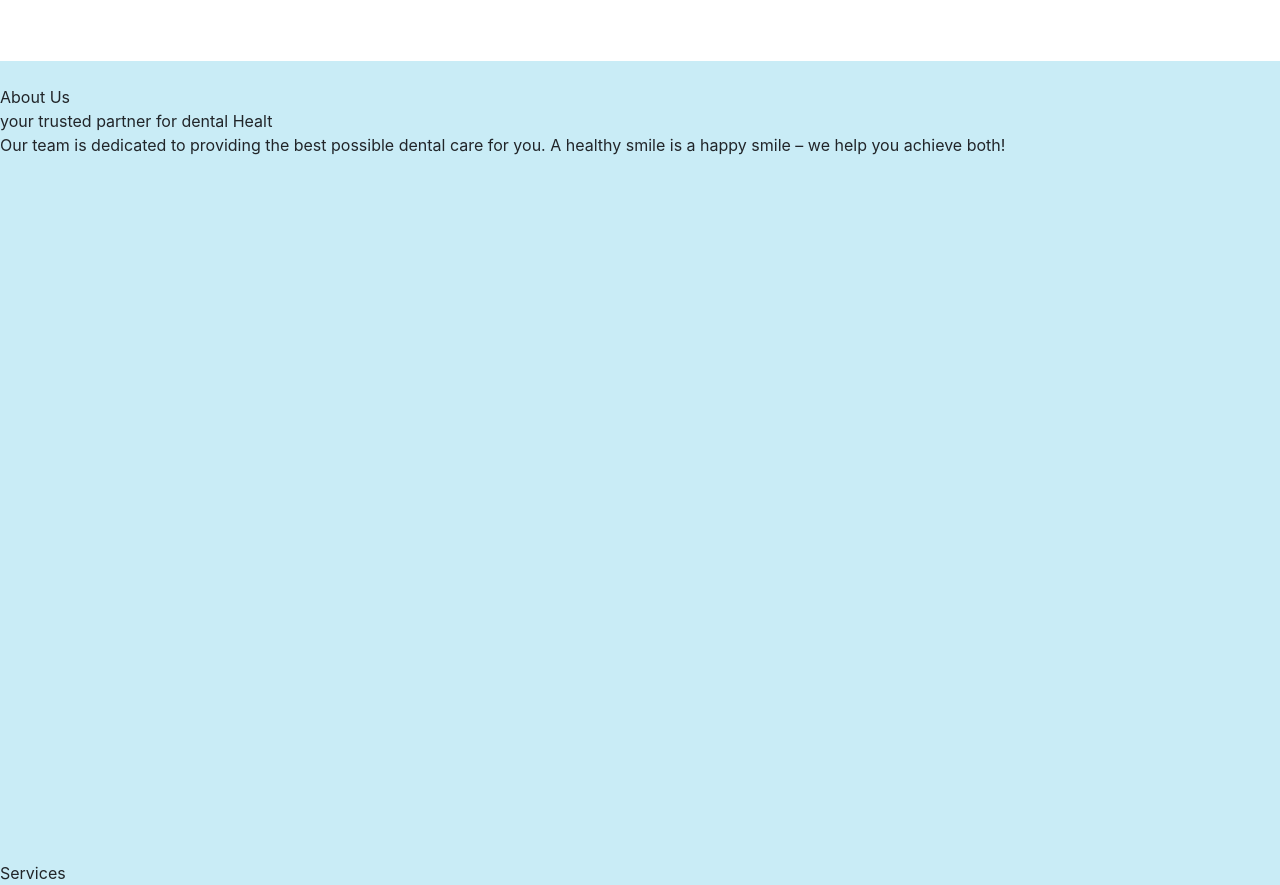
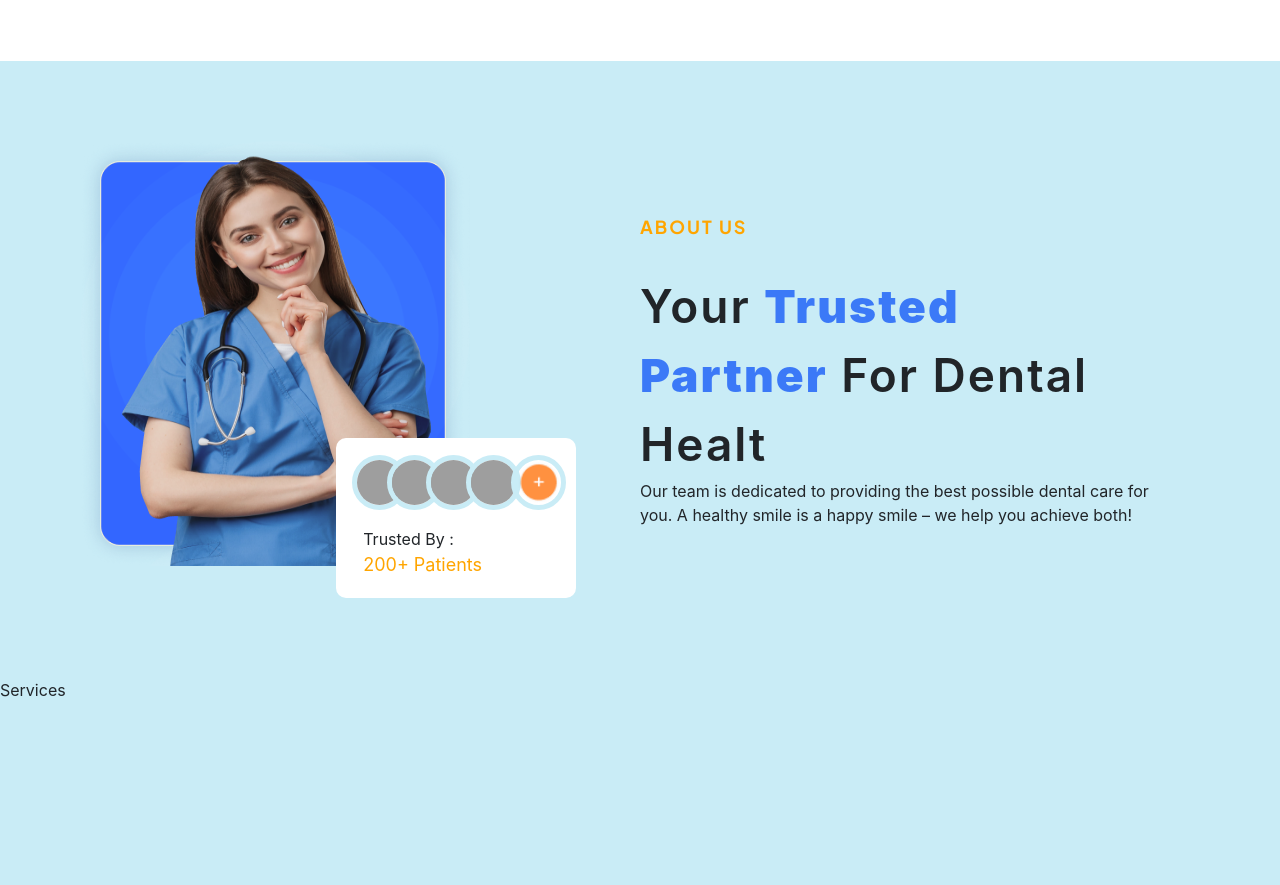
Before and after one commit to Asif-Software-Engineer/HTML, a plain HTML site: page index.html in a window 1280 px wide. Shown: the part 1163-2048 px from the top of the page. After the commit the page ends 1865 px from the top, so only its background shows below. Drawn offline with nearby package versions, Linux system fonts and the light colour scheme; grey boxes are pictures that could not be loaded.

Commit message:
About picture content added

```diff
--- a/index.css
+++ b/index.css
@@ -130,7 +130,7 @@ body {
   background-color: var(--nav-bg);
   display: flex;
   border-radius: 50px;
-  margin: 3rem ;
+  margin: 3rem;
   justify-content: center;
   align-items: center;
   /* position: fixed; */
@@ -466,6 +466,81 @@ body {
     }
   }
 }
-.about{
-  height: 50rem;
+.about {
+  justify-content: center;
+  display: flex;
+  position: relative;
+  align-items: center;
+  margin: 3rem;
+  .about-left {
+    left: 0;
+    padding: 2rem;
+    .Maskgroup {
+      width: 390px;
+      height: 425px;
+      background-image: url("assets/images/oval.png"),
+        url("assets/images/Rectangle52.png");
+      background-blend-mode: overlay;
+      background-size: contain;
+    }
+    .trust {
+      background-color: var(--btn-text);
+      height: 10rem;
+      width: 15rem;
+      margin-top: -8rem;
+      margin-left: 16rem;
+      padding-top: 1rem;
+      padding-left: 0.7rem;
+      border: 10px solid rgba(255, 255, 255, 0.1) 17%;
+      border-radius: 10px;
+      backdrop-filter: invert(0%);
+      -webkit-backdrop-filter: invert(0%);
+      img {
+        width: 55px;
+        height: 55px;
+        border: 5px solid var(--bg-color);
+        border-radius: 50%;
+      }
+      .addImg {
+        border: none;
+        background: none;
+        cursor: pointer;
+        transition: transform 0.2s;
+      }
+      .addImg:hover {
+        transform: scale(1.5);
+      }
+      .trust-txt1{
+        margin-top: 1rem;
+        margin-left: 1rem;
+      }
+      .trust-txt2{
+        color: var(--head-txt);
+        font-size: large;
+        margin-left: 1rem;
+        margin-bottom: 1rem;
+      }
+    }
+  }
+  .about-right {
+    margin: 0 5rem 0 2rem;
+    .about-heading {
+      text-transform: uppercase;
+      font-size: large;
+      font-family: Plus Jakarta Sans;
+      font-weight: bold;
+      color: var(--head-txt);
+      letter-spacing: 2px;
+      padding-bottom: 2rem;
+    }
+    .about-txt1 {
+      font-weight: 600;
+      font-size: 46px;
+      letter-spacing: 2px;
+      text-transform: capitalize;
+      strong {
+        color: var(--circle);
+      }
+    }
+  }
 }
--- a/index.html
+++ b/index.html
@@ -47,8 +47,8 @@
       <nav class="navbar navbar-expand-lg">
         <ul>
           <li><a href="#" class="home">Home</a></li>
-          <li><a href="#about" >About Us</a></li>
-          <li><a href="#services" >Services</a></li>
+          <li><a href="#about">About Us</a></li>
+          <li><a href="#services">Services</a></li>
           <li class="dropdown">
             <a
               href="#"
@@ -163,12 +163,25 @@
       </div>
     </div>
     <div class="about" id="about">
-      <div class="about-img">
-        <img src="" alt="" />
+      <div class="about-left">
+        <img src="./assets/images/Maskgroup.png" alt="" class="Maskgroup" />
+        <div class="trust">
+          <img src="./assets/images/lady.jpeg" alt="" style="margin-left: 5px;">
+          <img src="./assets/images/man.jpeg" alt="" style="margin-left: -25px;">
+          <img src="./assets/images/man2.jpeg" alt="" style="margin-left: -20px;">
+          <img src="./assets/images/man3.jpeg" alt="" style="margin-left: -20px;">
+          <button class="addImg">
+            <img src="./assets/images/add.png" alt="" style="margin-left: -20px;">
+          </button>
+          <div class="trust-txt1">Trusted By :</div>
+          <div class="trust-txt2">200+ Patients</div>
+        </div>
       </div>
-      <div class="about-content">
+      <div class="about-right">
         <div class="about-heading">About Us</div>
-        <div class="about-txt1">your trusted partner for dental Healt</div>
+        <div class="about-txt1">
+          your <strong> trusted partner</strong> for dental Healt
+        </div>
         <div class="about-txt2">
           Our team is dedicated to providing the best possible dental care for
           you. A healthy smile is a happy smile – we help you achieve both!
@@ -195,7 +208,7 @@
         e.preventDefault();
       });
 
-      showContent( "#");
+      showContent("#");
     </script>
     <script
       src="https://cdn.jsdelivr.net/npm/popper.js@1.12.9/dist/umd/popper.min.js"
```
Also changed, not shown: assets/images/Maskgroup.png (added), assets/images/Rectangle52.png (added), assets/images/add.png (added), assets/images/oval.png (added), 9 other files.
